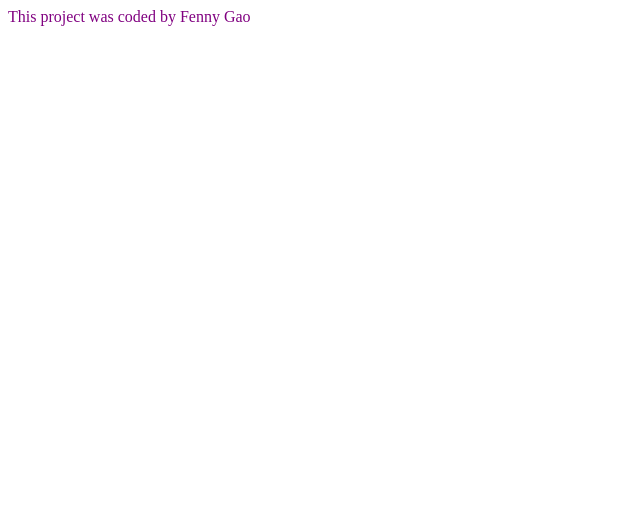
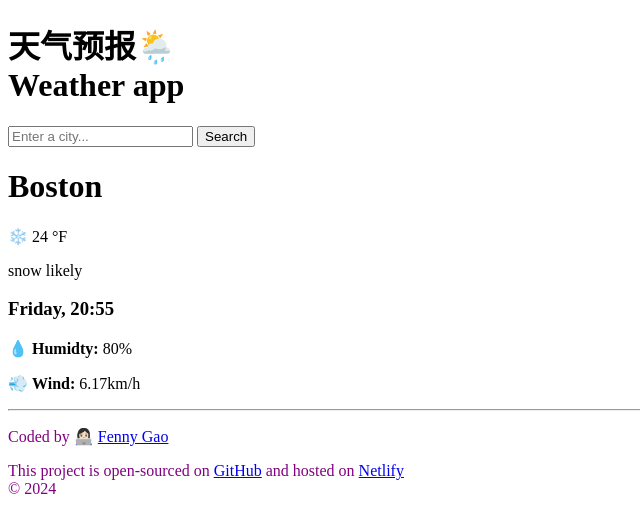
Before and after one commit to FennyG13/weatherio, a plain HTML site: page index.html in a window 1280 px wide. Shown: the whole page, without its empty margins (0-640 px from the left). Drawn offline with Linux system fonts and the light colour scheme; a web font is replaced by a local one.

Commit message:
Update html project

```diff
--- a/index.html
+++ b/index.html
@@ -3,11 +3,52 @@
   <head>
     <meta charset="UTF-8" />
     <meta name="viewport" content="width=device-width, initial-scale=1.0" />
+    <link
+      href="https://fonts.googleapis.com/css2?family=Lato:ital,wght@0,100;0,300;0,400;0,700;0,900;1,100;1,300;1,400;1,700;1,900&family=Roboto:ital,wght@0,100;0,300;0,400;0,500;0,700;0,900;1,100;1,300;1,400;1,500;1,700;1,900&family=Smooch+Sans:wght@100;200;300;400;500;600;700;800;900&display=swap"
+      rel="stylesheet"
+    />
     <link rel="stylesheet" href="styles.css" />
-    <title>Simple weather app</title>
+    <title>Weatherio</title>
   </head>
   <body>
-    <footer>This project was coded by Fenny Gao</footer>
+    <div class="weather-app">
+      <header>
+        <h1>天气预报🌦️ <br />Weather app</h1>
+        <form id="search-form">
+          <input type="search" placeholder="Enter a city..." required class="search-form-input" />
+          <input type="submit" value="Search" class="search-form-button" />
+        </form>
+      </header>
+      <main>
+        <div class="weather-app-container">
+          <div class="current-weather">
+            <h1 class="city">Boston</h2>
+            <div class="current-temperature">
+              <span class="current-weather-icon">❄️</span>
+              <span class="current-temp">24</span>
+              <span class="temp-unit">°F</span>
+            </div>
+            <p class="current-description">snow likely</p>
+          </div>
+          <div class="current-weather-details">
+            <h3 class="current-day">Friday, 20:55</h3>
+            <div class="current-details">
+              <p class="humidity">💧 <strong>Humidty:</strong> 80%</span>
+              <p class="wind-speed"> 💨 <strong>Wind:</strong> 6.17km/h</span>
+            </div>
+          </div>
+        </div>
+      </main>
+      <hr />
+      <footer>
+        <p>Coded by 👩🏻‍💻 <a href="https://github.com/FennyG13" target="_blank">Fenny Gao</a></p>
+        <p>
+          This project is open-sourced on <a href="https://github.com/FennyG13/weatherio">GitHub</a> and hosted on
+          <a href="https://weatherio-project.netlify.app/" target="_blank">Netlify</a>
+          <br />© 2024
+        </p>
+      </footer>
+    </div>
   </body>
   <script src="script.js"></script>
 </html>
```
